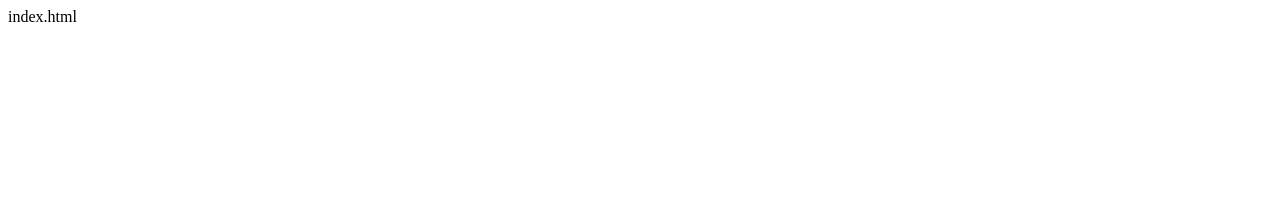
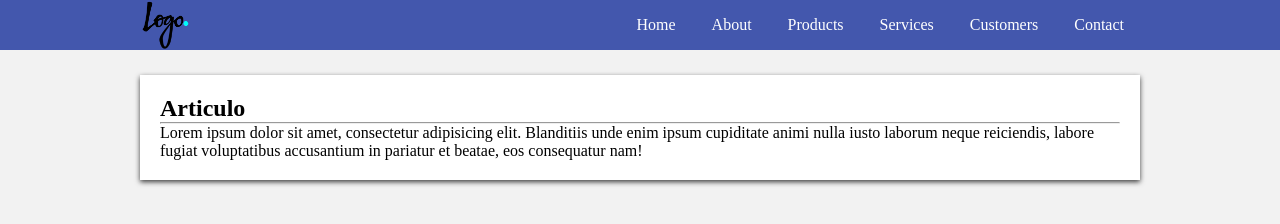
Before and after one commit to rositadiazgalaz/menu-laboratoria, a plain HTML site: page index.html in a window 1280 px wide. Drawn offline with Linux system fonts and the light colour scheme.

Commit message:
avance del menu

```diff
--- a/assets/css/style.css
+++ b/assets/css/style.css
@@ -1 +1,81 @@
-style.css
+*{
+	margin: 0;
+	padding: 0;
+	box-sizing: border-box;
+}
+body{
+	background: #f2f2f2;
+	/* font-family:*/
+	font-size: 16px;
+	padding-top: 55px;
+
+}
+header{
+	background: #4357ad;
+	position: fixed;
+	width: 100%;
+	top:0;
+
+}
+.menu{
+	width: 90%;
+	max-width: 1000px;
+	margin: auto;
+	display: flex;
+	flex-direction: row;
+	justify-content: space-between;
+	align-items: center;
+}
+.menu .logo{
+	display: inline-block;
+	margin-right: 1em;
+
+}
+.menu .logo img{
+	vertical-align: top;
+	height: 50px;
+}
+.menu .btn-menu{
+	display: none;
+	color:#fff;
+	text-decoration: none;
+	font-size: 1em;
+}
+.menu .logo:hover{
+	background: #4357ad;
+}
+.menu .enlaces{
+	display: inline-block;
+	text-align: right;
+}
+.menu .enlaces a{
+	color: #fff;
+	text-decoration: none;
+	display: inline-block;
+	padding: 1em;
+	text-align: center;
+	font-size: 1em;
+}
+/*con iconos para editar iconos
+para tener un espacio entre texto e icono
+
+.menu .enlaces i{
+	margin-right:5px;
+}
+
+*/
+/* efecto hover a los enlaces del menu*/
+.menu .enlaces a:hover {
+	background: #f2f2f2;
+	color:#4357ad;
+
+}
+/* parte del articulo*/
+main{
+	width: 90;
+	max-width: 1000px;
+	margin: 20px auto;
+	background: #fff;
+	padding: 20px;
+	box-shadow: 0px 2px 5px rgba(0,0,0,0.75);
+}
--- a/index.html
+++ b/index.html
@@ -1 +1,41 @@
-index.html
+<!DOCTYPE html>
+<html lang="en">
+<head>
+	<meta charset="UTF-8">
+	<title>Menu Laboratoria</title>
+	<meta name="viewport" content="width=device-width, user-scalable=no, initial-scale=1.0, maximum-scale=1.0, minimum-scale=1.0">
+	<!-- Enlazar las fuentes-->
+	<link rel="stylesheet" href="assets/css/style.css">
+	<link rel="stylesheet" href="assets/css/media.css">
+</head>
+<body>
+<header id="header">
+	<nav class="menu">
+		<div class="logo">
+			<a href="#">
+				<img src="assets/img/logo.png" alt="logo">
+			</a>
+		</div>
+
+		<div class="enlaces">
+			<a href="">Home</a>
+			<a href="">About</a>
+			<a href="">Products</a>
+			<a href="">Services</a>
+			<a href="">Customers</a>
+			<a href="">Contact</a>
+		</div>
+	</nav>
+</header>
+
+<main>
+	<article>
+		<h1>Articulo</h1>
+		<hr>
+		<p>Lorem ipsum dolor sit amet, consectetur adipisicing elit. Blanditiis unde enim ipsum cupiditate animi nulla iusto laborum neque reiciendis, labore fugiat voluptatibus accusantium in pariatur et beatae, eos consequatur nam!</p>
+	</article>
+
+</main>
+
+</body>
+</html>
```
Also changed, not shown: assets/img/logo.png (added).
